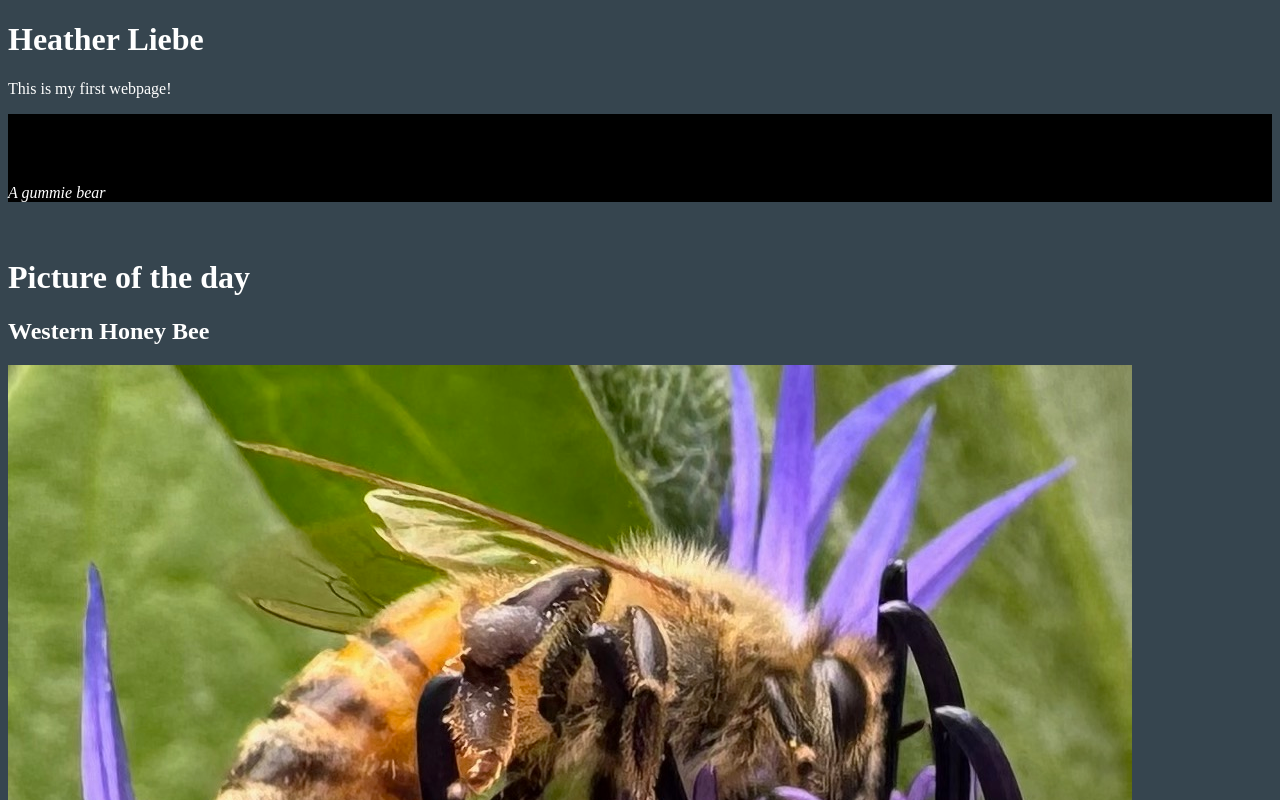
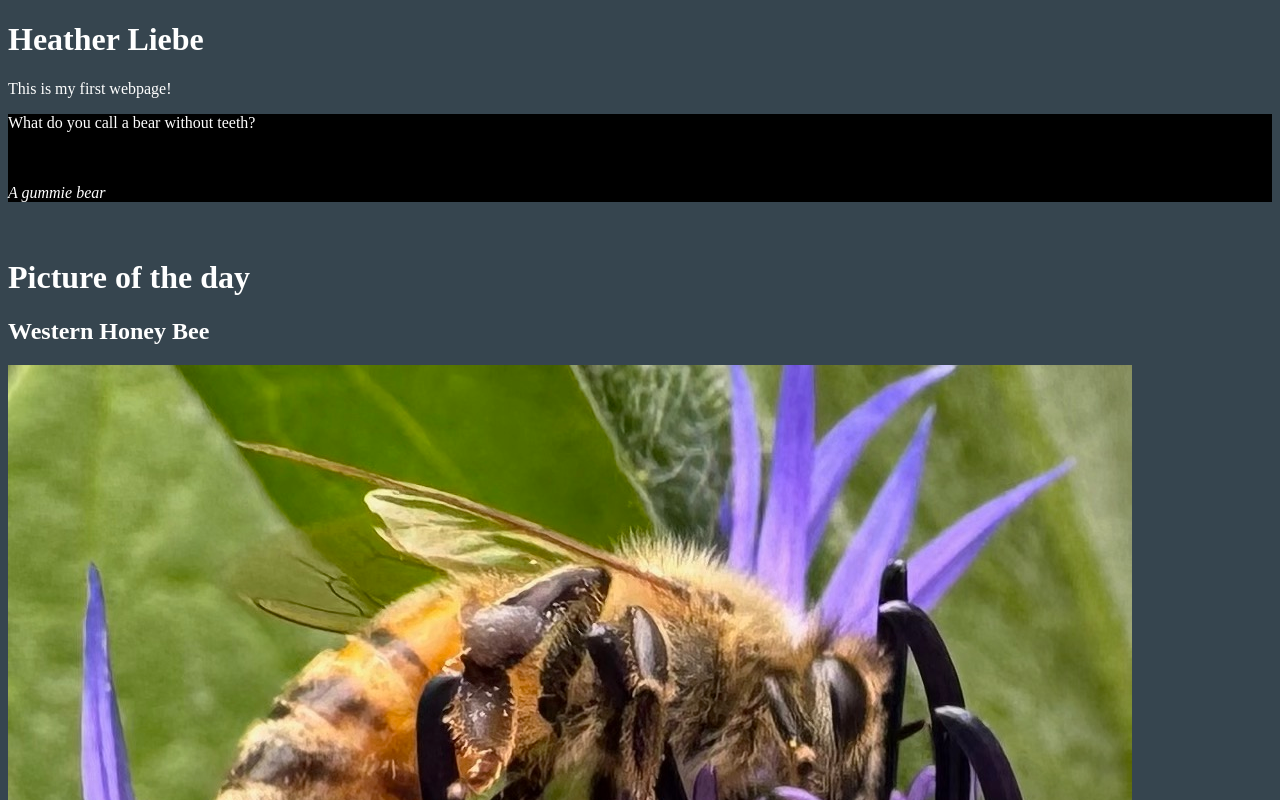
Before and after one commit to heatherliebe/project-1, a plain HTML site: page index.html in a window 1280 px wide. Shown: the top 800 px of the page. Drawn offline with Linux system fonts and the light colour scheme.

Commit message:
Update index.html

```diff
--- a/index.html
+++ b/index.html
@@ -14,7 +14,7 @@
         </header>
 
         <Main>
-            <div style="background-color:black;"
+ <div style="background-color:black;">
 <p style="color:white;">What do you call a bear without teeth?</p>
     <br>
     <br>
```
